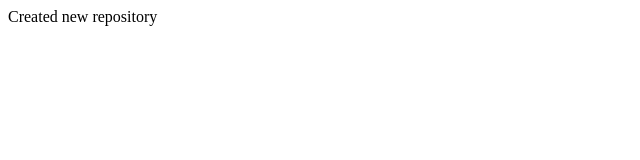
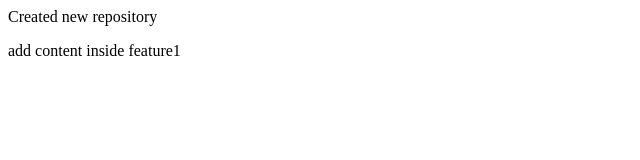
Before and after one commit to Ajay-brudite/localRepo, a plain HTML site: page index.html in a window 1280 px wide. Shown: the whole page, without its empty margins (0-640 px from the left). Drawn offline with Linux system fonts and the light colour scheme.

Commit message:
Add content

```diff
--- a/index.html
+++ b/index.html
@@ -1 +1,2 @@
 <p>Created new repository</p>
+<p>add content inside feature1</p>
```
